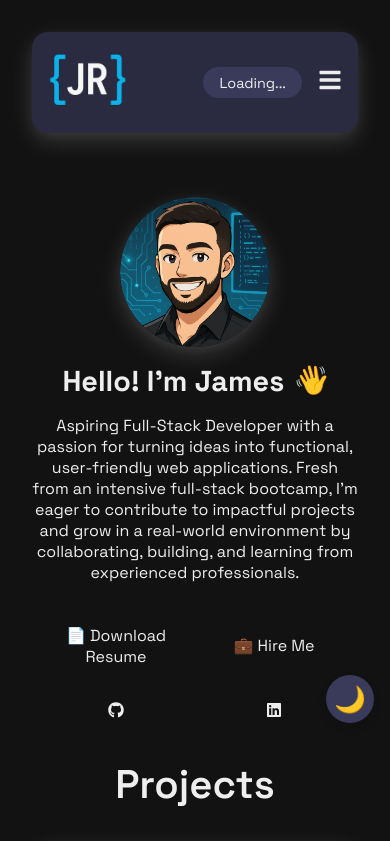
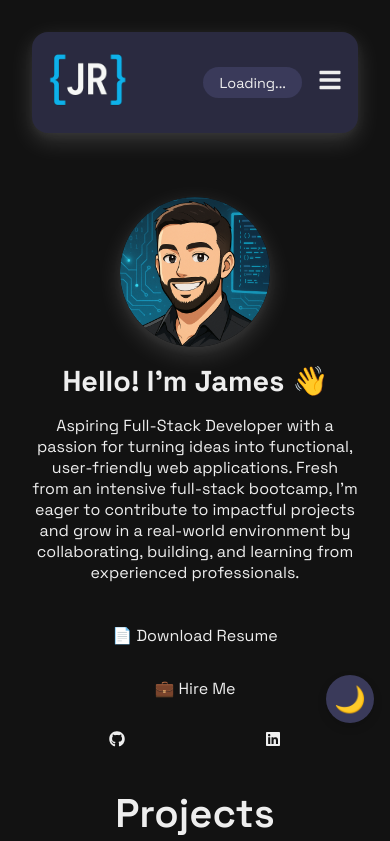
Before and after one commit to semajssor/my-portfolio, a React (Vite) app: page / in a window 390 px wide. Shown: the top 841 px of the page. Built offline with nearby package versions, Linux system fonts and the light colour scheme; no server answers.

Commit message:
modified css and modified my cv

```diff
--- a/src/components/About/About.css
+++ b/src/components/About/About.css
@@ -66,6 +66,28 @@
 /* Mobile-first responsive tweak */
 @media (max-width: 480px) {
    .about-buttons {
+      /* On passe à une seule colonne pour les gros boutons */
+      grid-template-columns: 1fr;
+      grid-template-rows: auto auto auto; /* 3 rangées */
       max-width: 300px;
+      gap: 0.8rem;
+   }
+
+   /* On force les icônes sociaux à se partager la 3e rangée */
+   /* On cible le 3e et 4e lien (GitHub et LinkedIn) */
+   .about-buttons a:nth-child(3),
+   .about-buttons a:nth-child(4) {
+      grid-row: 3; /* Force la 3e ligne */
+   }
+
+   /* Pour que les deux icônes soient côte à côte sur la même ligne */
+   .about-buttons {
+      grid-template-columns: repeat(2, 1fr);
+   }
+
+   /* On fait en sorte que les deux premiers boutons prennent toute la largeur (2 colonnes) */
+   .about-buttons a:nth-child(1),
+   .about-buttons a:nth-child(2) {
+      grid-column: span 2;
    }
 }
```
